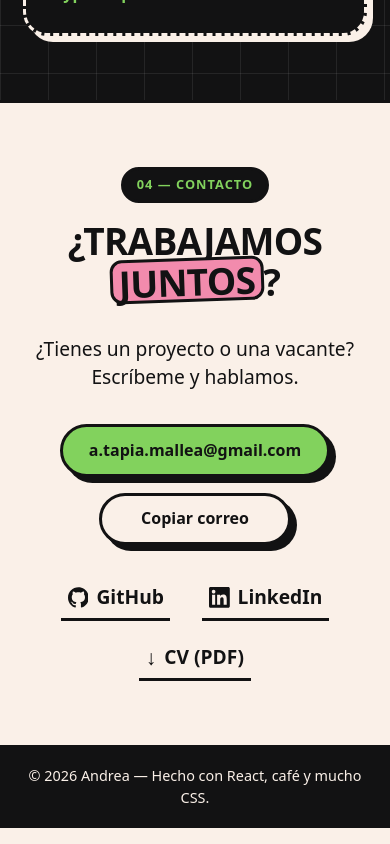
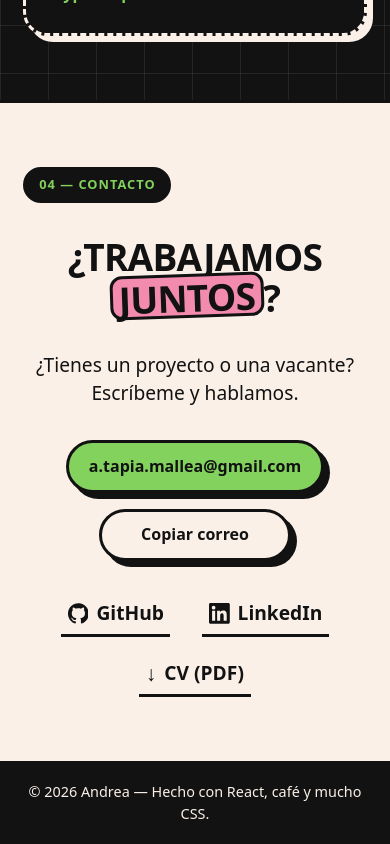
Before and after one commit to atapiamallea/portfolio, a React (Vite) app: page / in a window 390 px wide. Shown: the part 6024-6868 px from the top of the page. Built offline with nearby package versions, Linux system fonts and the light colour scheme; a web font is replaced by a local one.

Commit message:
fix(contact): align section label left and keep email on one line on narrow screens

```diff
--- a/src/features/contact/components/ContactSection/ContactSection.module.scss
+++ b/src/features/contact/components/ContactSection/ContactSection.module.scss
@@ -7,9 +7,20 @@
   text-align: center;
 }
 
-// La cabecera alinea a la izquierda por defecto: aquí se centra.
+// El título va centrado, pero el rótulo ("04 — Contacto") sigue a la izquierda, como en
+// el resto de secciones. La cabecera ocupa todo el ancho para que el rótulo llegue al borde.
 .header {
+  width: 100%;
   align-items: center;
+
+  > :first-child {
+    align-self: flex-start;
+  }
+
+  // Más aire entre el rótulo, a la izquierda, y el título, centrado.
+  h2 {
+    margin-block-start: clamp(1rem, 3vw, 2rem);
+  }
 }
 
 .intro {
@@ -26,7 +37,9 @@
   justify-content: center;
 }
 
-// La dirección de correo es larga: en pantallas estrechas puede partirse en dos líneas.
-.emailButton {
+// La dirección de correo es larga. En pantallas estrechas el relleno lateral baja para que
+// quepa en una línea; si aun así no cabe, puede partirse antes que salirse de la pantalla.
+.emailActions .emailButton {
+  padding-inline: min(1.6rem, 5vw);
   overflow-wrap: anywhere;
 }
```
